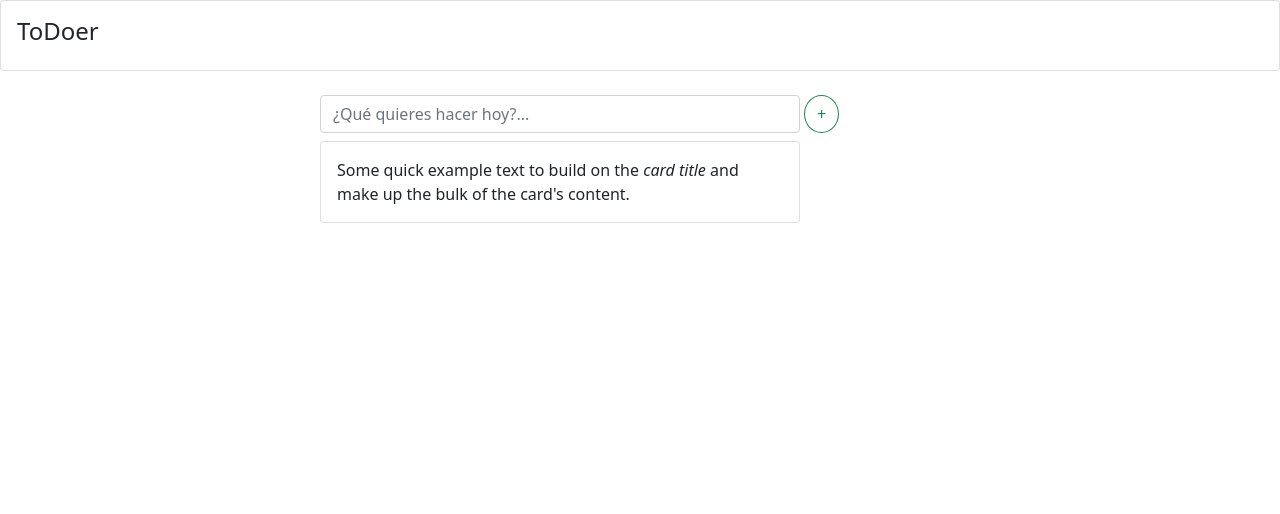
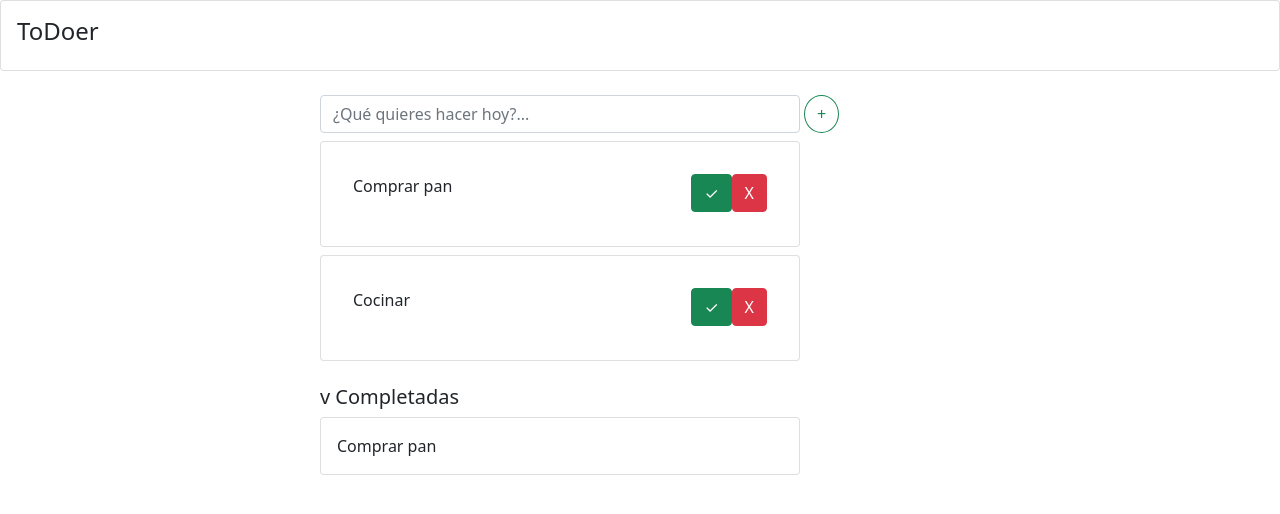
Before and after one commit to Spawnbig/Tarea-7, a Vue app: page / in a window 1280 px wide. Shown: the top 514 px of the page. Built offline with nearby package versions, Linux system fonts and the light colour scheme.

Commit message:
Se hace un pequeño avance en funcionalidad y pinia

```diff
--- a/src/App.vue
+++ b/src/App.vue
@@ -1,44 +1,83 @@
 <template>
 <b-card title="ToDoer" class="fs-1">
 </b-card>
-<div class=".container-md mx-auto w-50">
+<div class=".container-md mx-auto w-50 container-no-completadas">
     <div class="d-flex mt-4">
       <b-form-input class="w-75" v-model="tarea" placeholder="¿Qué quieres hacer hoy?..."></b-form-input>
       <b-button v-on:click="addTodo()" class="mx-1 rounded-circle" variant="outline-success">+</b-button>
     </div>
-    <b-card class="w-75 mt-2">
+    <b-card v-for="t in noCompletados" v-bind:key="t.id" class="w-75 mt-2" @mouseover="showInfo(t.id)">
+      <b-card-body class="flex">
+        <b-card-text>
+          {{t.tarea}}
+        </b-card-text>
+        <div class="text-right">
+          <b-button variant="success">✓</b-button>
+          <b-button variant="danger">X</b-button>
+        </div>
+      </b-card-body>
+    </b-card>
+</div>
+<div class=".container-md mt-4 mx-auto w-50 container-completadas">
+  <h5>v Completadas</h5>
+  <b-card v-for="t in completados" v-bind:key="t.id" class="w-75 mt-2">
       <b-card-text>
-        Some quick example text to build on the <em>card title</em> and make up the bulk of the card's
-        content.
+        {{t.tarea}}
       </b-card-text>
-    </b-card>
-
-
+  </b-card>
 </div>
-<div class=".container-md mx-auto w-50">
-</div>
-
 
 </template>
 
 <script>
 import { useToDoStore } from './stores/ToDo'
 
+
 export default {
   data(){
     return{
       tarea: null,
-      todos : useToDoStore()
+      todos : useToDoStore(),
+      noCompletados: [],
+      completados:[]
     }
+  },
+  mounted(){
+    this.obtenerNoCompletados()
+    this.obtenerCompletados()
   },
   methods: {
     addTodo(){
-      this.todos.addTodo(this.tarea)
-      console.log(this.todos[0])
+      if(this.tarea != null || this.tarea != ''){
+        this.todos.addTodo(this.tarea)
+        this.tarea = null
+        this.noCompletados = this.obtenerNoCompletados;
+      }
+
+    },
+    showInfo(a){
+      console.log(a)
+    },
+    obtenerNoCompletados(){
+      this.noCompletados = this.todos.noCompletados;
+    },
+    obtenerCompletados(){
+      this.completados = this.todos.completados;
     }
   }
 }
 </script>
 
 <style>
+.container-no-completadas{
+  max-height: 500px;
+}
+
+
+.flex{
+  display:flex;
+  justify-content: space-between;
+}
+
+
 </style>
--- a/src/stores/ToDo.js
+++ b/src/stores/ToDo.js
@@ -4,12 +4,32 @@ import { defineStore } from 'pinia'
 export const useToDoStore = defineStore('todo',{
     state: () => {
         return{
-            todos: []
+            tareas: [
+                { id:1, tarea:'Comprar pan',completada:false},
+                { id:2, tarea:'Cocinar',completada:false},
+                { id:3, tarea:'Comprar pan',completada: true}
+            ]
         }
     },
     actions: {
-        addTodo(todo){
-            this.todos.push(todo)
+        addTodo(tarea){
+            this.tareas.push(tarea)
+        }
+    },
+    getters:{
+        noCompletados(state){
+            let noCompletados = [];
+            state.tareas.forEach(e => {
+                if(!e.completada) noCompletados.push(e)
+            })
+            return noCompletados;
+        },
+        completados(state){
+            let completados = [];
+            state.tareas.forEach(e => {
+                if(e.completada) completados.push(e)
+            })
+            return completados;
         }
     }
 })
```
